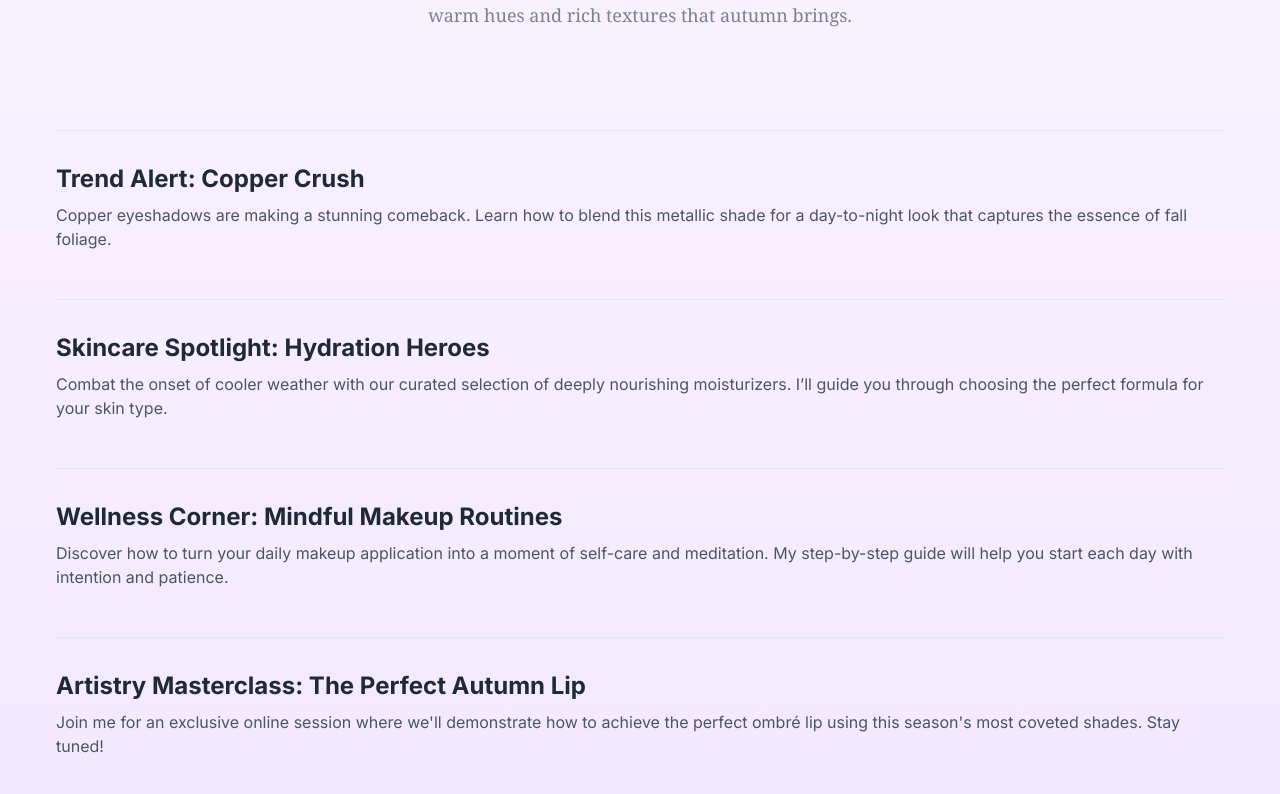
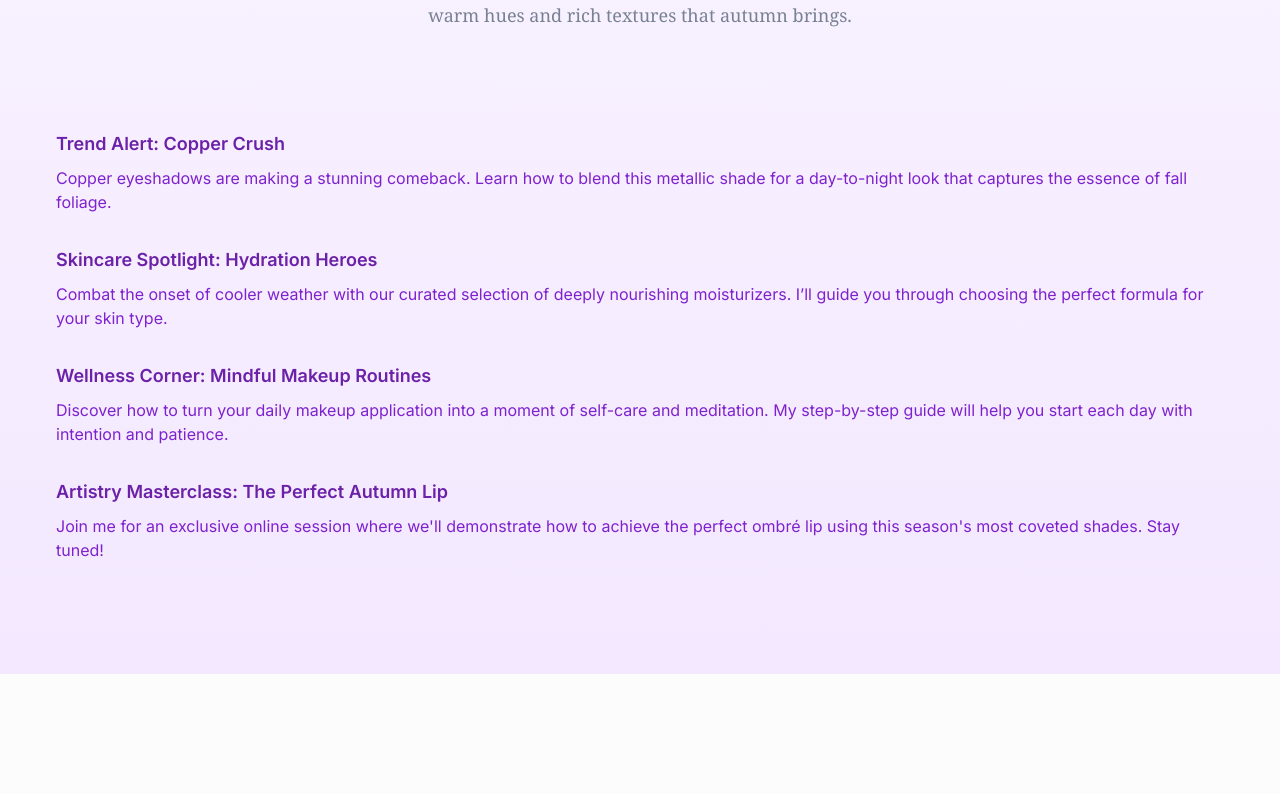
Before and after one commit to DJSanch/Chameleon_Beauty, a Next.js app: page / in a window 1280 px wide. Shown: the part 920-1714 px from the top of the page. Built offline with nearby package versions, Linux system fonts and the light colour scheme.

Commit message:
Index  commit message

```diff
--- a/src/components/Testimonials/index.tsx
+++ b/src/components/Testimonials/index.tsx
@@ -9,27 +9,22 @@ const Testimonials = () => {
           paragraph="Your Beauty Insider - September 2024: Fall Beauty Awakening. As the leaves begin their vibrant transformation, it's time for our beauty routines to follow suit. This month, we're embracing the warm hues and rich textures that autumn brings."
           center
         />
-
-        <div className="mt-12 border-t border-gray-200 pt-8">
-          <h2 className="text-2xl font-bold text-gray-800">Trend Alert: Copper Crush</h2>
-          <p className="mt-2 text-gray-600">Copper eyeshadows are making a stunning comeback. Learn how to blend this metallic shade for a day-to-night look that captures the essence of fall foliage.</p>
+        <div className="mt-10">
+          <h2 className="text-lg font-semibold text-purple-800">Trend Alert: Copper Crush</h2>
+          <p className="mt-2 text-purple-700">Copper eyeshadows are making a stunning comeback. Learn how to blend this metallic shade for a day-to-night look that captures the essence of fall foliage.</p>
         </div>
-
-        <div className="mt-12 border-t border-gray-200 pt-8">
-          <h2 className="text-2xl font-bold text-gray-800">Skincare Spotlight: Hydration Heroes</h2>
-          <p className="mt-2 text-gray-600">Combat the onset of cooler weather with our curated selection of deeply nourishing moisturizers. I’ll guide you through choosing the perfect formula for your skin type.</p>
+        <div className="mt-8">
+          <h2 className="text-lg font-semibold text-purple-800">Skincare Spotlight: Hydration Heroes</h2>
+          <p className="mt-2 text-purple-700">Combat the onset of cooler weather with our curated selection of deeply nourishing moisturizers. I’ll guide you through choosing the perfect formula for your skin type.</p>
         </div>
-
-        <div className="mt-12 border-t border-gray-200 pt-8">
-          <h2 className="text-2xl font-bold text-gray-800">Wellness Corner: Mindful Makeup Routines</h2>
-          <p className="mt-2 text-gray-600">Discover how to turn your daily makeup application into a moment of self-care and meditation. My step-by-step guide will help you start each day with intention and patience.</p>
+        <div className="mt-8">
+          <h2 className="text-lg font-semibold text-purple-800">Wellness Corner: Mindful Makeup Routines</h2>
+          <p className="mt-2 text-purple-700">Discover how to turn your daily makeup application into a moment of self-care and meditation. My step-by-step guide will help you start each day with intention and patience.</p>
         </div>
-
-        <div className="mt-12 border-t border-gray-200 pt-8">
-          <h2 className="text-2xl font-bold text-gray-800">Artistry Masterclass: The Perfect Autumn Lip</h2>
-          <p className="mt-2 text-gray-600">Join me for an exclusive online session where we'll demonstrate how to achieve the perfect ombré lip using this season's most coveted shades. Stay tuned!</p>
+        <div className="mt-8">
+          <h2 className="text-lg font-semibold text-purple-800">Artistry Masterclass: The Perfect Autumn Lip</h2>
+          <p className="mt-2 text-purple-700">Join me for an exclusive online session where we'll demonstrate how to achieve the perfect ombré lip using this season's most coveted shades. Stay tuned!</p>
         </div>
-
       </div>
       <div className="absolute right-0 top-5 z-[-1]">
         {/* SVG Code */}
```
